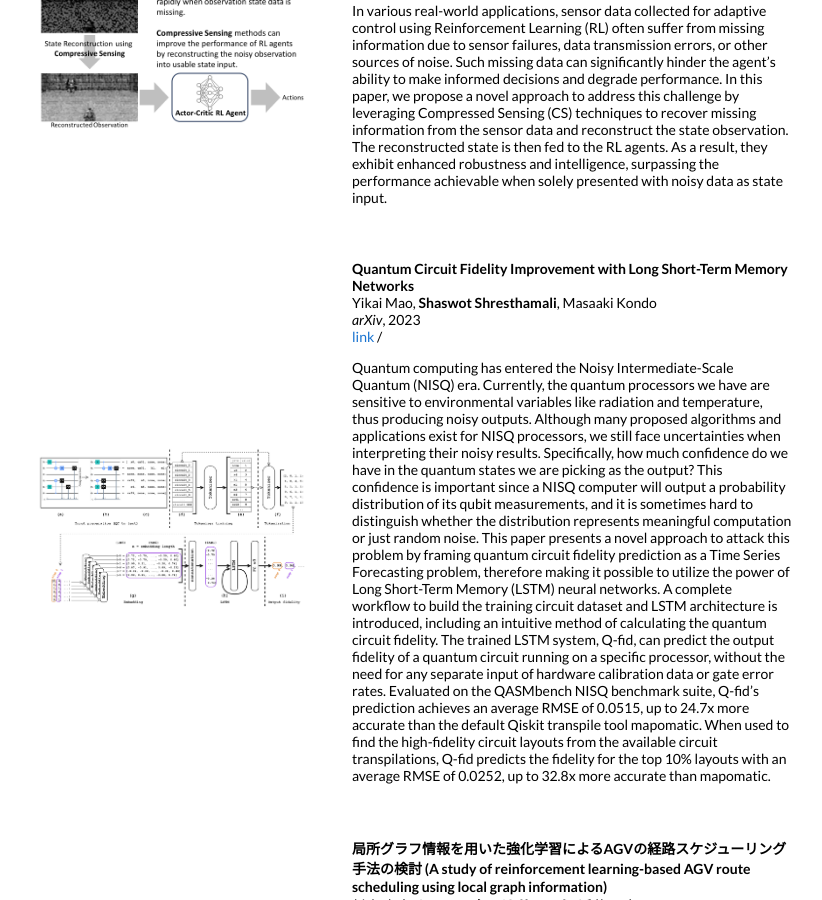
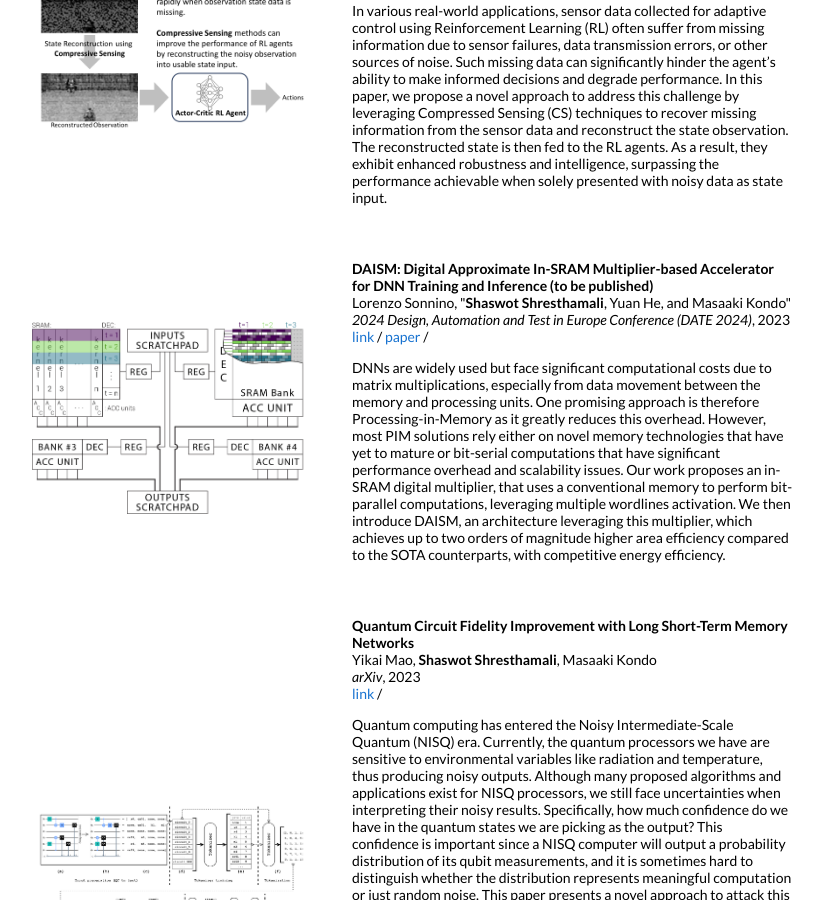
Before and after one commit to shaswot/shaswot.github.io, a Jekyll site: the page built from _posts/2023-12-19-mcsoc2023.markdown, in a window 1280 px wide and 900 px high, scrolled down 770 px. Shown: the whole window, without its empty margins (228-1050 px from the left). Built offline with Jekyll 4.4.1, drawn with Linux system fonts in a browser that asks for light colours; our own code applies the rules of GitHub Pages for plain Markdown files.

Commit message:
fixed bug

```diff
--- a/_posts/2024-04-27-date2024.markdown
+++ b/_posts/2024-04-27-date2024.markdown
@@ -1,6 +1,6 @@
 ---
 layout: post
-title:  "DAISM: Digital Approximate In-SRAM Multiplier-based Accelerator for DNN Training and Inference" (to be published)
+title:  "DAISM: Digital Approximate In-SRAM Multiplier-based Accelerator for DNN Training and Inference (to be published)"
 date:   2023-11-12
 image: /images/date-2024.png
 categories: research
```
Also changed, not shown: 1 other file.
